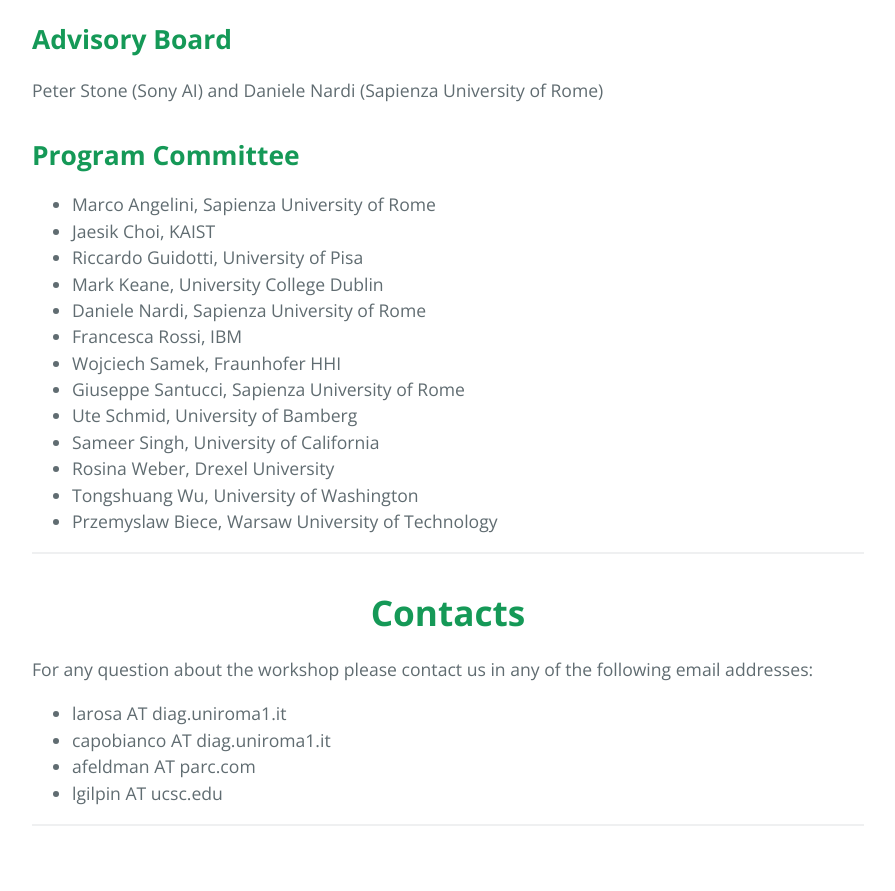
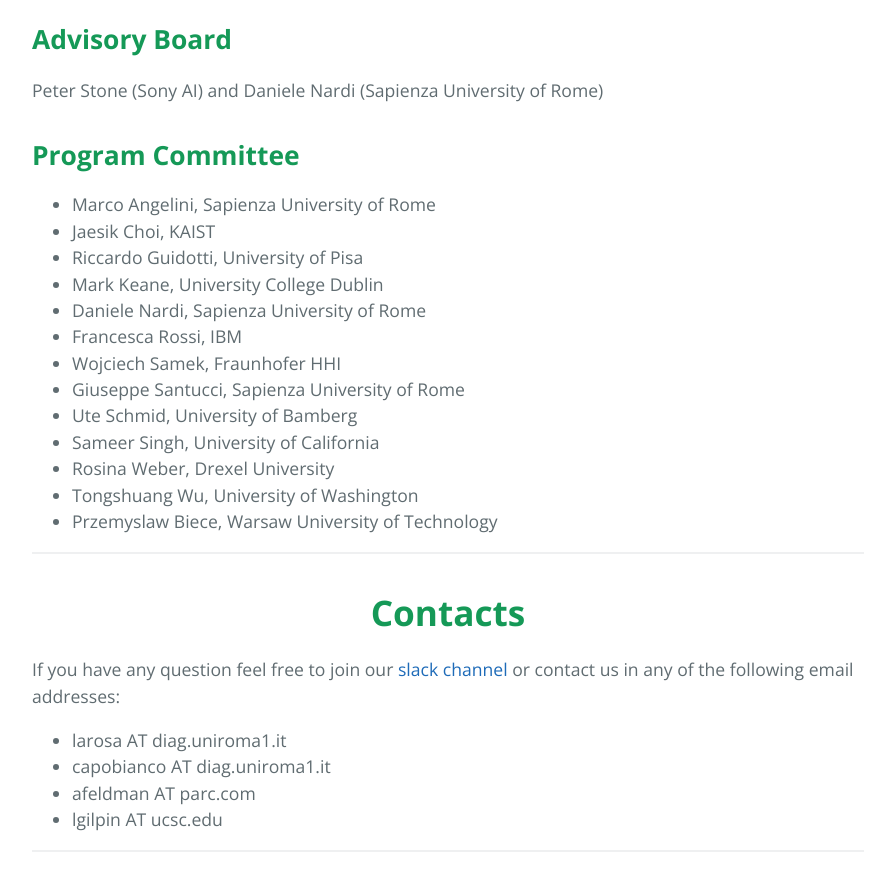
Before and after one commit to xai4debugging/xai4debugging.github.io, a Jekyll site: the page built from index.md, in a window 1280 px wide and 900 px high, scrolled down 5357 px. Shown: the top 891 px of the window, without its empty margins (192-1087 px from the left). Built offline with Jekyll 4.4.1, drawn with Linux system fonts in a browser that asks for light colours.

Commit message:
added slack channel

```diff
--- a/index.md
+++ b/index.md
@@ -279,7 +279,7 @@ Peter Stone (Sony AI) and Daniele Nardi (Sapienza University of Rome)
 <hr>
 
 # **Contacts**
-For any question about the workshop please contact us in any of the following email addresses:
+If you have any question feel free to join our <a href="https://join.slack.com/t/xai4debugging-4ua7968/shared_invite/zt-u394toc1-xiAPFBpt7bQPcVxlgqHm3w">slack channel</a> or contact us in any of the following email addresses:
 - larosa AT diag.uniroma1.it
 - capobianco AT diag.uniroma1.it
 - afeldman AT parc.com
```
